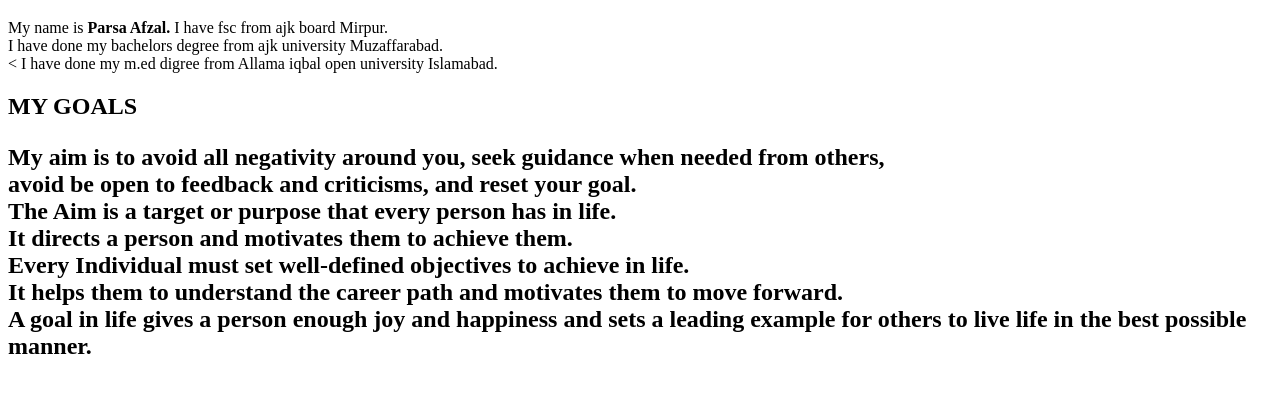
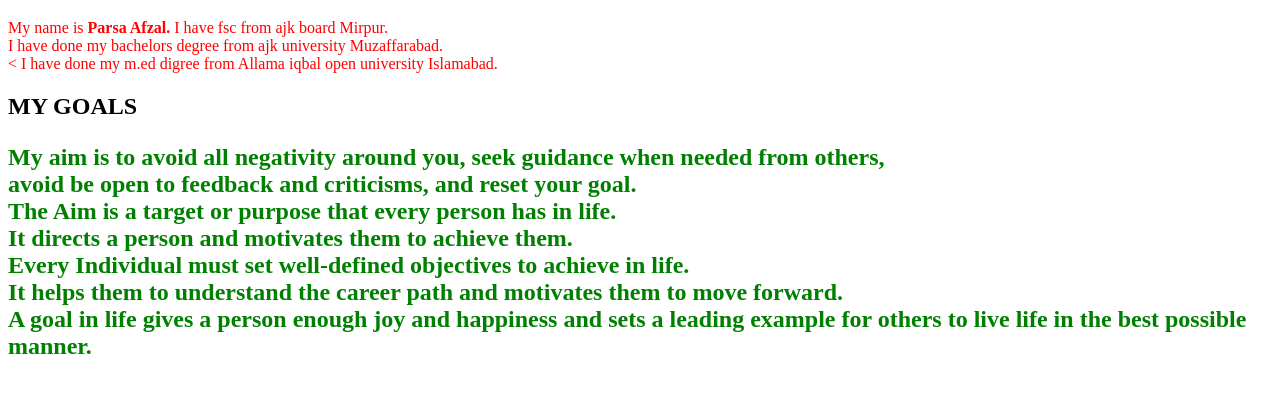
Before and after one commit to parsaafzal/parsaafzal, a plain HTML site: page index.html in a window 1280 px wide. Shown: the part 47-440 px from the top of the page. Drawn offline with Linux system fonts and the light colour scheme.

Commit message:
creating paragraph

```diff
--- a/index.html
+++ b/index.html
@@ -3,13 +3,13 @@
 <head>
     <body>
         <h1><b>MY SELF</b></h1>
-        <p style="color:"red">
+        <p style="color:red">
         My name is <b> Parsa Afzal.</b>
         I have fsc from ajk board  Mirpur. <br>
         I have done my bachelors degree from ajk university Muzaffarabad.<br><
         I have done my m.ed digree from Allama iqbal open university Islamabad.<br>
         <h2><b>MY GOALS
-        <P style="green">My aim is to avoid all negativity around you, seek guidance when needed from others,<br>
+        <P style="color:green">My aim is to avoid all negativity around you, seek guidance when needed from others,<br>
         avoid be open to feedback and criticisms, and reset your goal.<br>
         The Aim is a target or purpose that every person has in life.<br>
         It directs a person and motivates them to achieve them.<br>
```
